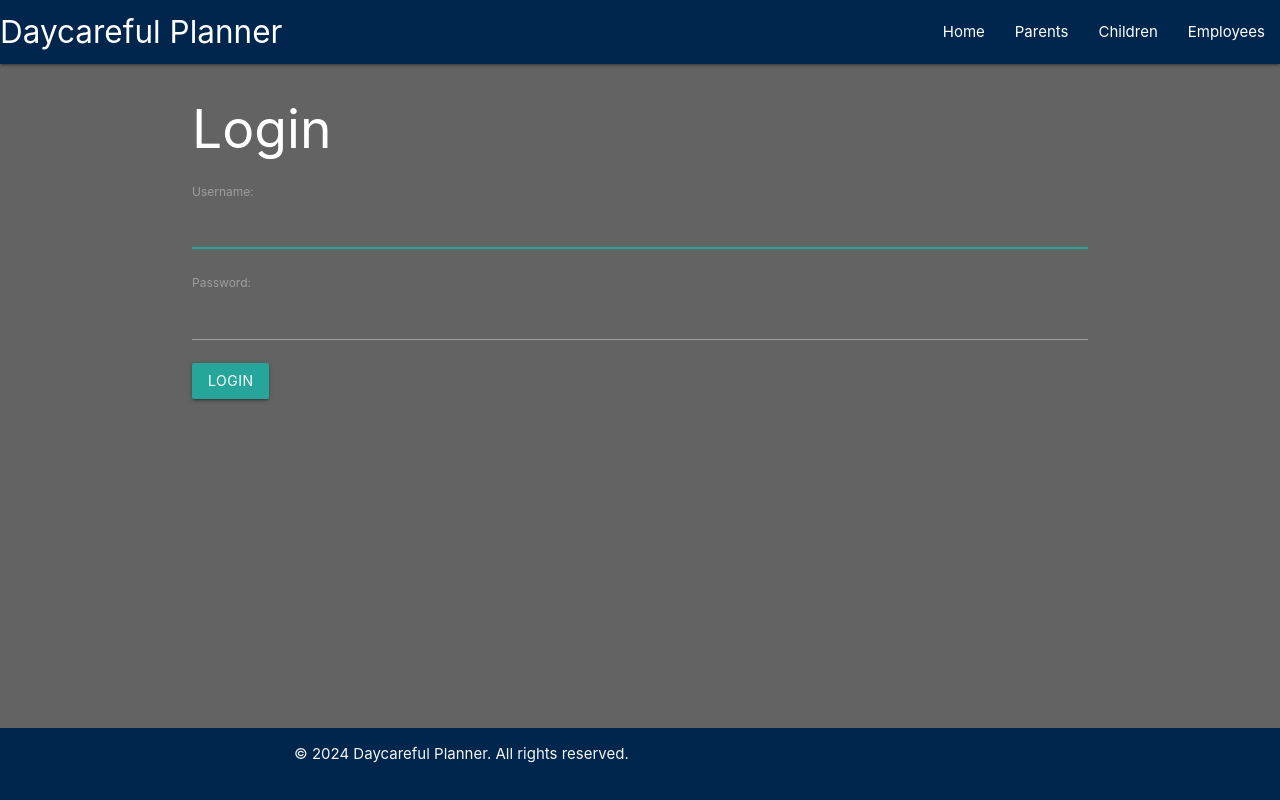
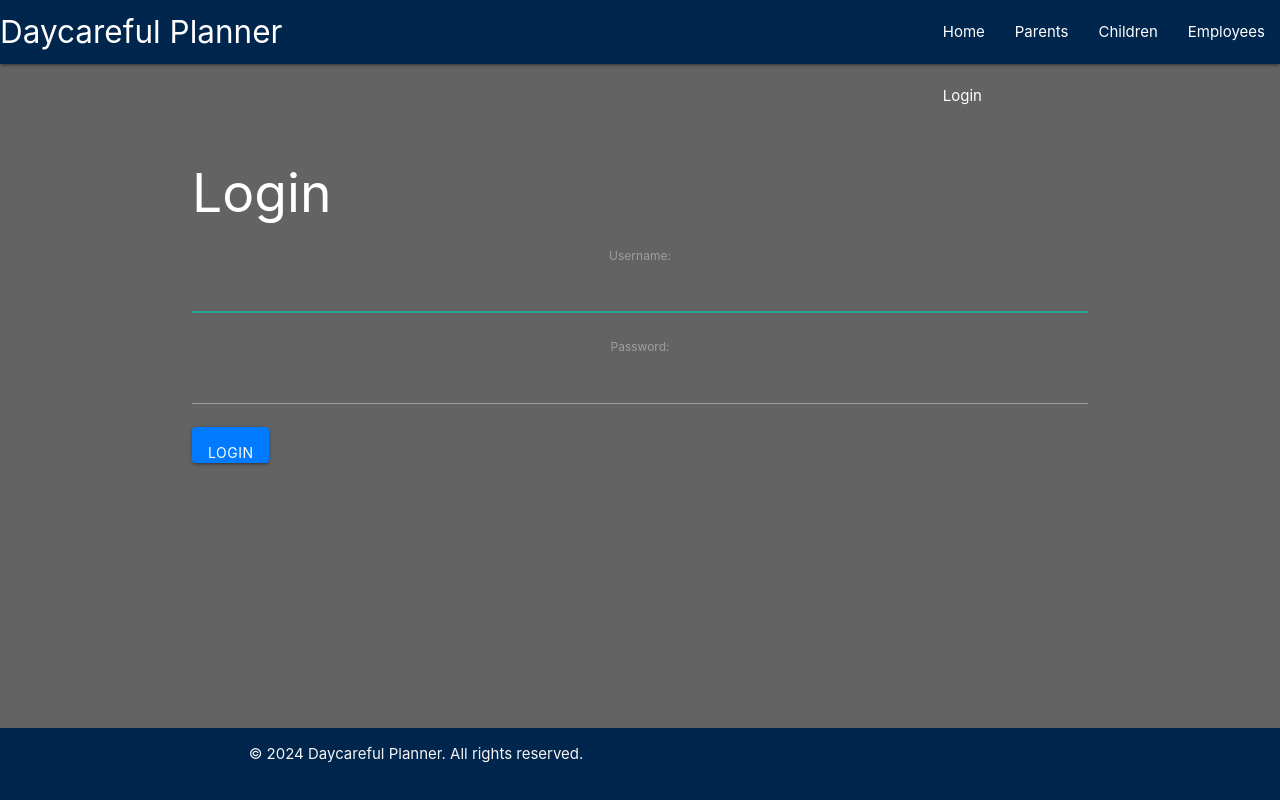
Before and after one commit to JimmieSmith1222/daycareful_planner_backend, a Django app: a page that uses daycareful_planner/main_app/templates/base.html in a window 1280 px wide. Run offline with Django 5.2, Linux system fonts and the light colour scheme.

Commit message:
added login logout function and finalized it. added some css.

```diff
--- a/daycareful_planner/daycareful_planner/settings.py
+++ b/daycareful_planner/daycareful_planner/settings.py
@@ -124,5 +124,6 @@ STATIC_URL = 'static/'
 DEFAULT_AUTO_FIELD = 'django.db.models.BigAutoField'
 
 # Add login and logout redirect URLs
-LOGIN_REDIRECT_URL = '/'
-LOGOUT_REDIRECT_URL = '/'
+LOGIN_URL = '/login/'
+LOGIN_REDIRECT_URL = '/login/'
+LOGOUT_REDIRECT_URL = '/login/'
--- a/daycareful_planner/main_app/static/css/style.css
+++ b/daycareful_planner/main_app/static/css/style.css
@@ -12,6 +12,14 @@ body {
     flex-direction: column !important;
     background-color: #636363 !important;
     color: #ffffff !important;
+  }
+
+  h1 {
+    text-align: center;
+  }
+
+  p {
+    text-align: center;
   }
 
   main {
@@ -53,3 +61,16 @@ body {
 td {
     text-align: center !important;
 }
+
+button {
+  padding: 8px 16px !important;
+  background-color: #007BFF !important;
+  color: white !important;
+  border: none !important;
+  border-radius: 4px !important;
+  cursor: pointer !important;
+}
+
+button:hover {
+  background-color: #0056b3 !important;
+}
--- a/daycareful_planner/main_app/templates/base.html
+++ b/daycareful_planner/main_app/templates/base.html
@@ -18,7 +18,16 @@
                 <li><a href="{% url 'home' %}">Home</a></li>
                 <li><a href="{% url 'parent_list' %}">Parents</a></li>
                 <li><a href="{% url 'child_list' %}">Children</a></li>
-                <li><a href="{% url 'employee_list' %}">Employees</a>
+                <li><a href="{% url 'employee_list' %}">Employees</a></li>
+                {% if user.is_authenticated %}
+    <form action="{% url 'logout' %}" method="post">
+        {% csrf_token %}
+        <button type="submit">Logout</button>
+    </form>
+{% else %}
+    <a href="{% url 'login' %}">Login</a>
+{% endif %}
+
 
             </ul>
         </nav>
--- a/daycareful_planner/main_app/views.py
+++ b/daycareful_planner/main_app/views.py
@@ -1,10 +1,13 @@
 from django.shortcuts import render, get_object_or_404, redirect
 from .models import ParentInfo, ChildInfo, EmployeeInfo
 from .forms import ParentForm, ChildForm, EmployeeForm
+from django.contrib.auth.decorators import login_required
 
+@login_required
 def home(request):
     return render(request, 'home.html')
 
+@login_required
 def parent_list(request):
     parents = ParentInfo.objects.all()
     return render(request, 'parent/parent_list.html', {'parents': parents})
@@ -41,6 +44,7 @@ def parent_delete(request, id):
         return redirect('parent_list')
     return render(request, 'parent/parent_confirm_delete.html', {'parent': parent})
 
+@login_required
 def child_list(request):
     children = ChildInfo.objects.all()
     return render(request, 'child/child_list.html', {'children': children})
@@ -77,6 +81,7 @@ def child_delete(request, id):
         return redirect('child_list')
     return render(request, 'child/child_confirm_delete.html', {'child': child})
 
+@login_required
 def employee_list(request):
     employees = EmployeeInfo.objects.all()
     return render(request, 'employee/employee_list.html', {'employees': employees})
```
